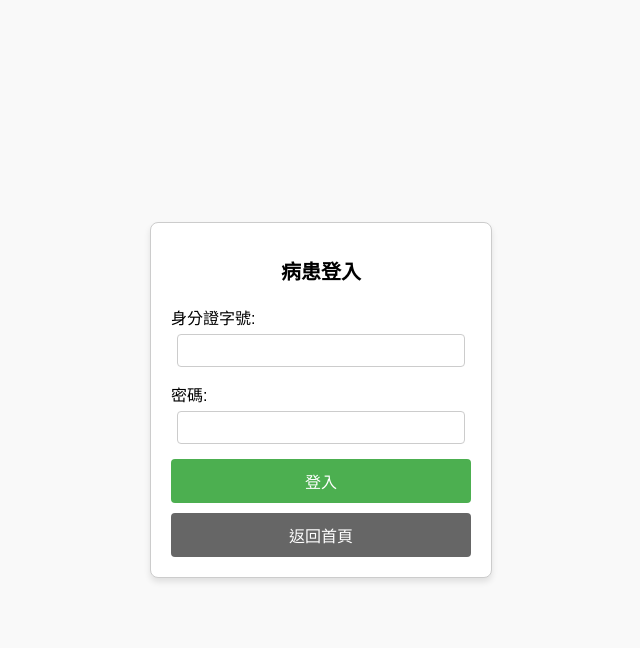
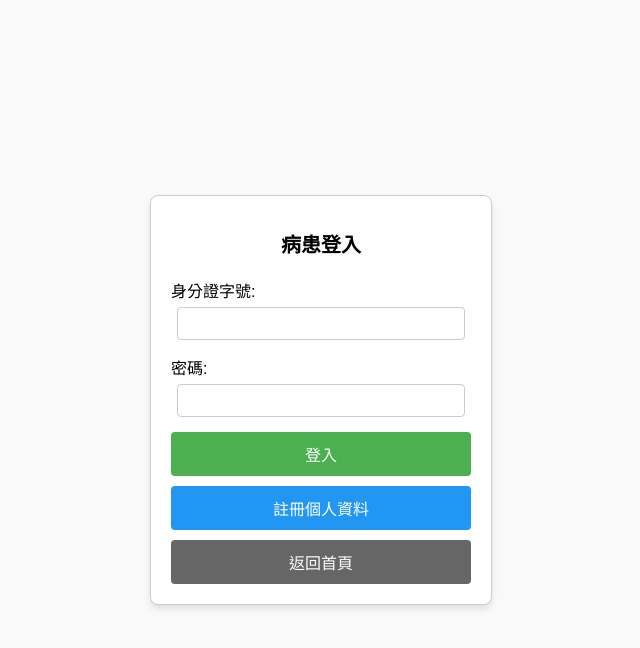
Before and after one commit to FSZ560/2024_DB_TermProject_Hospital, a PHP site: page /patient_login.php in a window 1280 px wide. Shown: the top 648 px of the page, without its empty margins (319-959 px from the left). Run offline with PHP 8.4, Linux system fonts and the light colour scheme.

Commit message:
add button to firstcome page in patient login page

```diff
--- a/php/patient_login.php
+++ b/php/patient_login.php
@@ -61,8 +61,16 @@
             background-color: #45a049;
         }
 
+        .login-container button.register-btn {
+            margin-top: 10px;
+            background-color: #2196F3;
+        }
+
+        .login-container button.register-btn:hover {
+            background-color: #1e87dc;
+        }
+
         .login-container button.home-btn {
-            margin-top: 10px;
             background-color: #666;
         }
 
@@ -110,6 +118,10 @@
             <button type="submit">登入</button>
         </form>
 
+        <form action="firstcome.php">
+            <button type="submit" class="register-btn" style="margin-bottom: 10px;">註冊個人資料</button>
+        </form>
+
         <form action="mainpage.php">
             <button type="submit" class="home-btn">返回首頁</button>
         </form>
```
